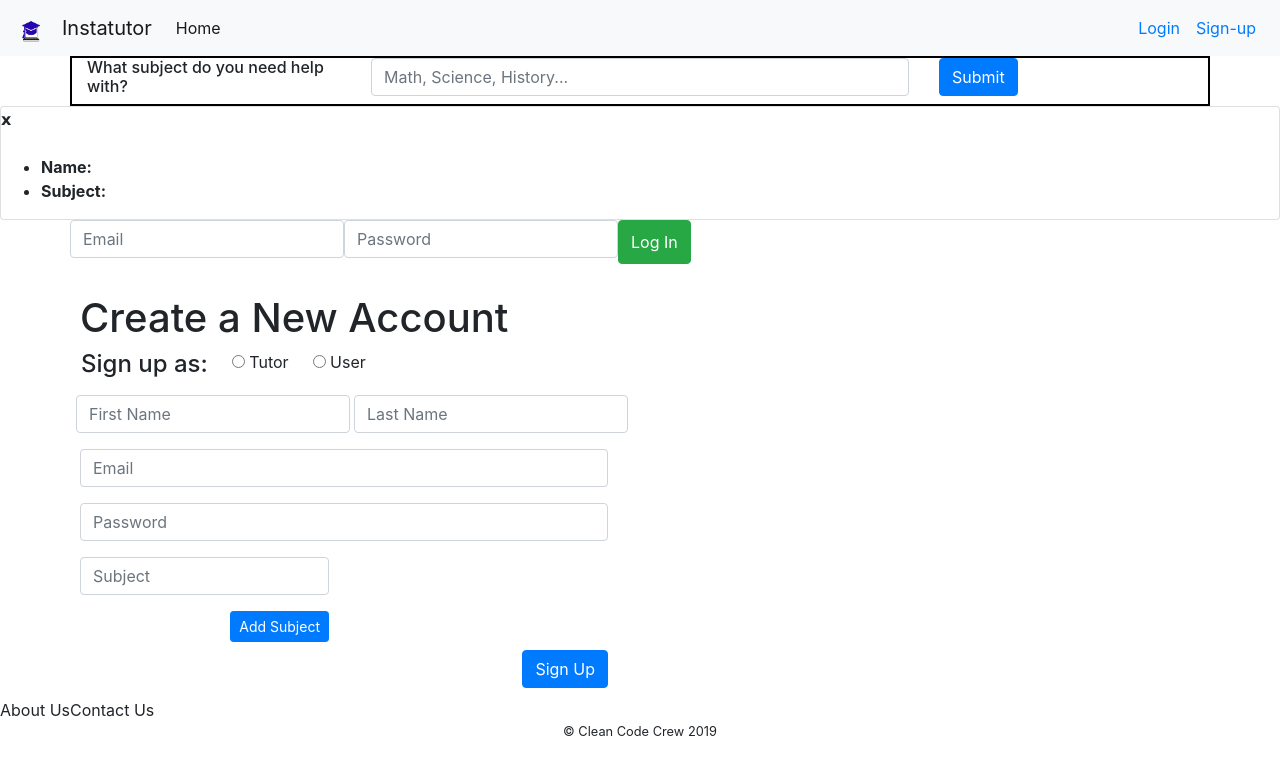
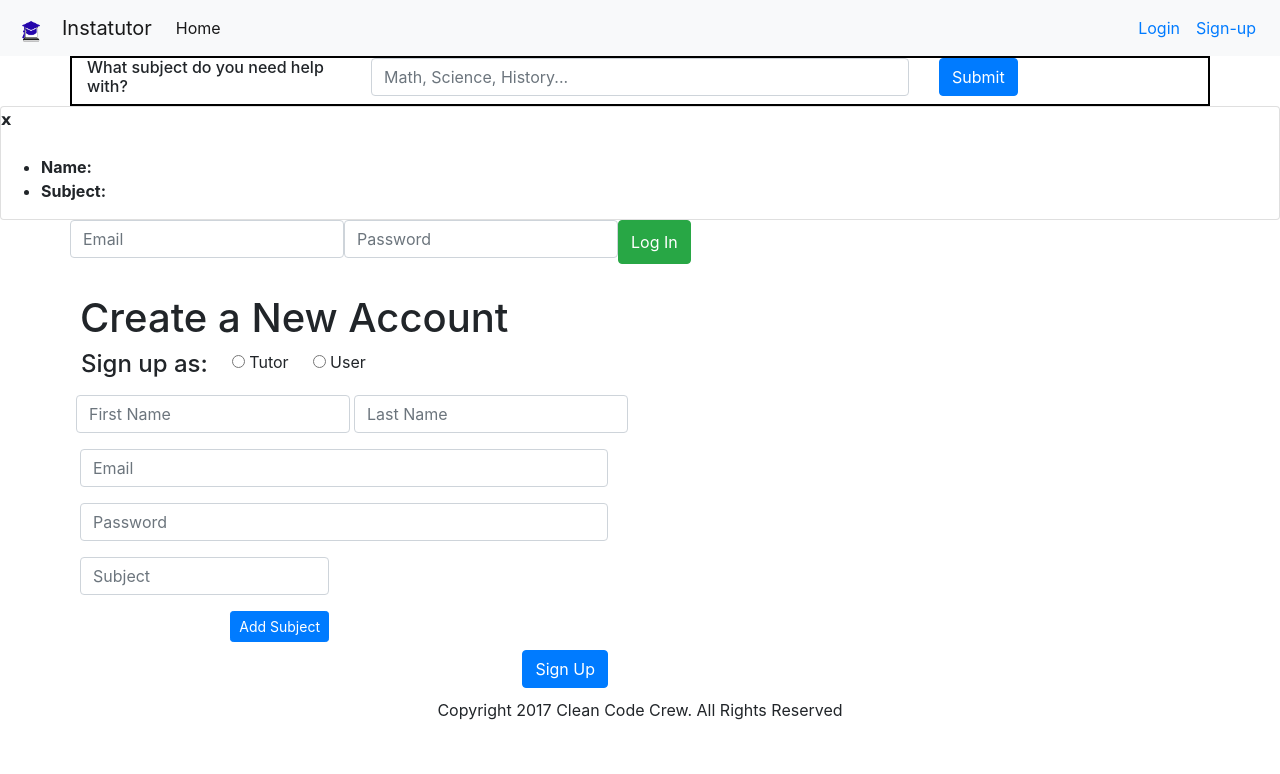
Before and after one commit to BonnieAcuna/InstaTutor, a React (Create React App) app in the folder client/: page /signup in a window 1280 px wide. Shown: the top 774 px of the page. Built offline with nearby package versions, Linux system fonts and the light colour scheme.

Commit message:
fancy foot work

```diff
--- a/client/src/components/Footer/Footer.js
+++ b/client/src/components/Footer/Footer.js
@@ -1,28 +1,15 @@
 import React from 'react';
-import { Nav, NavItem } from 'react-bootstrap';
+//import { Container, Row } from '../Grid/index';
 
-function Footer() {
-  return (
-    <footer>
-      <div>
-        <Nav justified>
-          <NavItem
-            eventKey={1}>
-            About Us
-          </NavItem>
-
-          <NavItem
-            eventKey={2}>
-            Contact Us
-          </NavItem>
-        </Nav>
-
-        <div className="text-center small copyright">
-          © Clean Code Crew 2019
-        </div>
-      </div>
-    </footer>
-  );
+class Footer extends React.Component {
+    render(){
+        return(
+            <footer className="footer text-center">
+                <div className="container">
+                    <p className="footer-text">Copyright 2017 Clean Code Crew. All Rights Reserved</p>
+                </div>
+            </footer>
+        );
+    }
 }
-
-export default Footer;
+export default Footer
```
